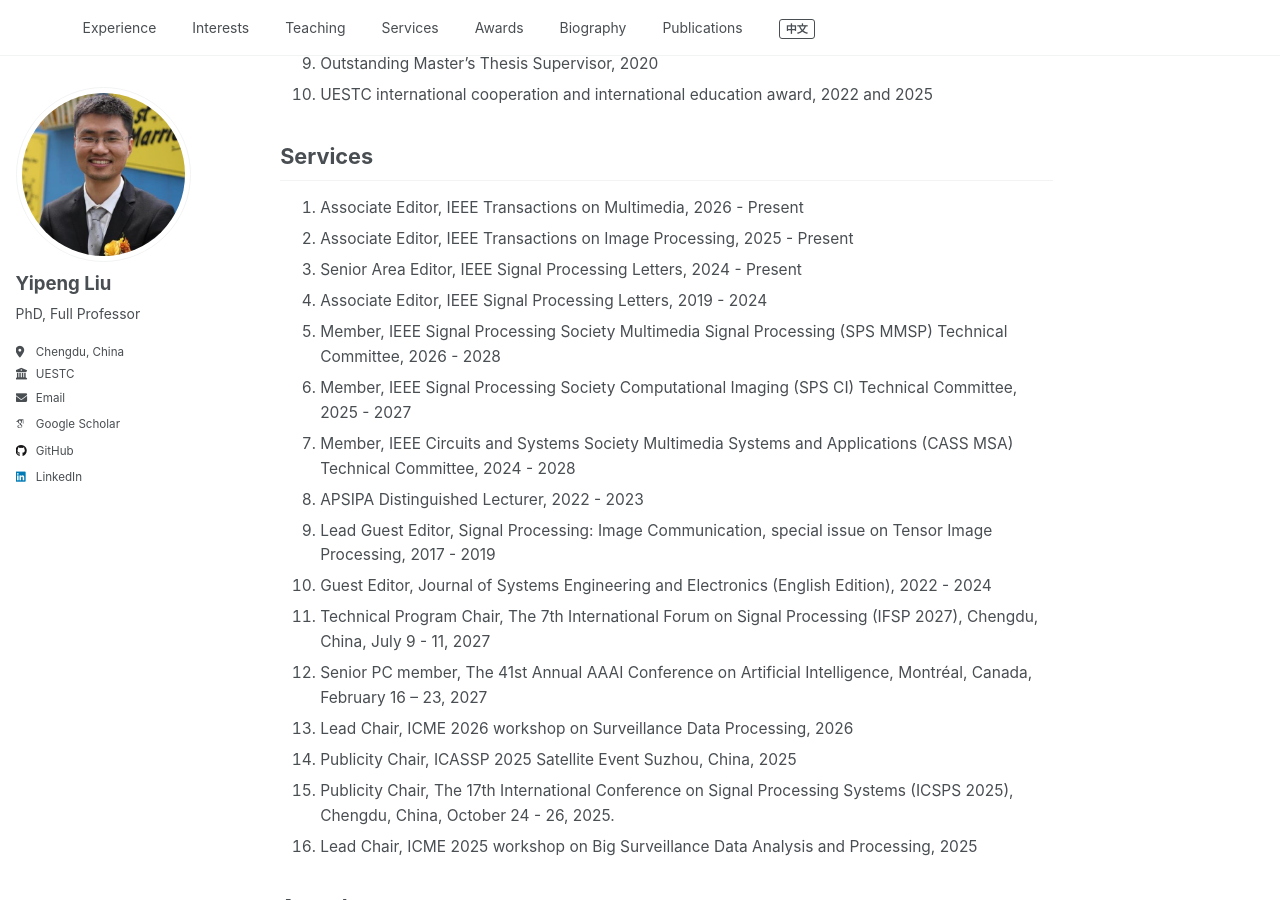
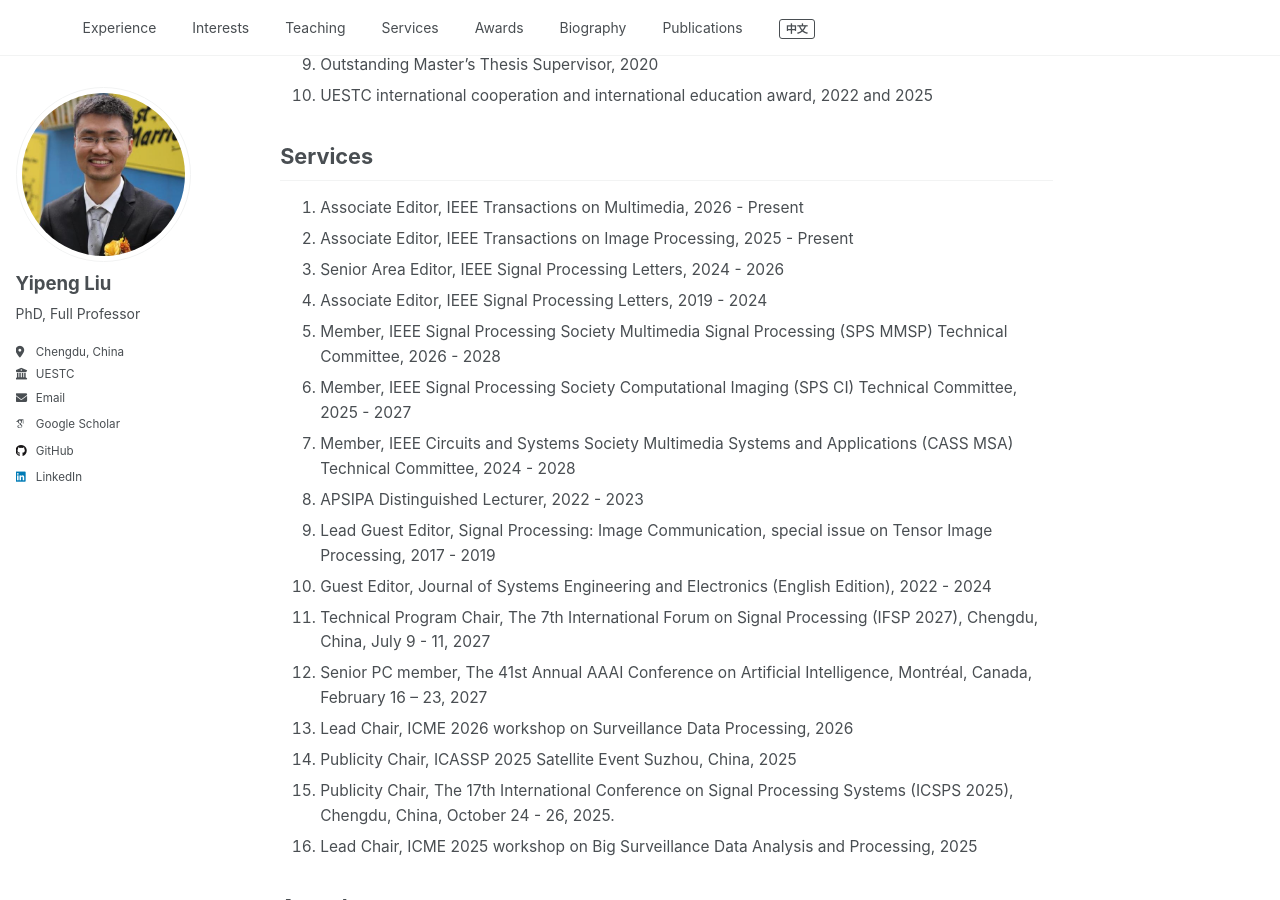
Before and after one commit to yipengliu/yipengliu.github.io, a Jekyll site: the page built from _pages/main-en.md, in a window 1280 px wide and 900 px high, scrolled down 1030 px. Built offline with Jekyll 4.4.1, drawn with Linux system fonts in a browser that asks for light colours; some web fonts are replaced.

Commit message:
Update main-en.md

```diff
--- a/_pages/main-en.md
+++ b/_pages/main-en.md
@@ -42,7 +42,7 @@
 
 1. Associate Editor, IEEE Transactions on Multimedia, 2026 - Present
 2. Associate Editor, IEEE Transactions on Image Processing, 2025 - Present
-3. Senior Area Editor, IEEE Signal Processing Letters, 2024 - Present
+3. Senior Area Editor, IEEE Signal Processing Letters, 2024 - 2026
 4. Associate Editor, IEEE Signal Processing Letters, 2019 - 2024
 5. Member, IEEE Signal Processing Society Multimedia Signal Processing (SPS MMSP) Technical Committee, 2026 - 2028
 6. Member, IEEE Signal Processing Society Computational Imaging (SPS CI) Technical Committee, 2025 - 2027
```
